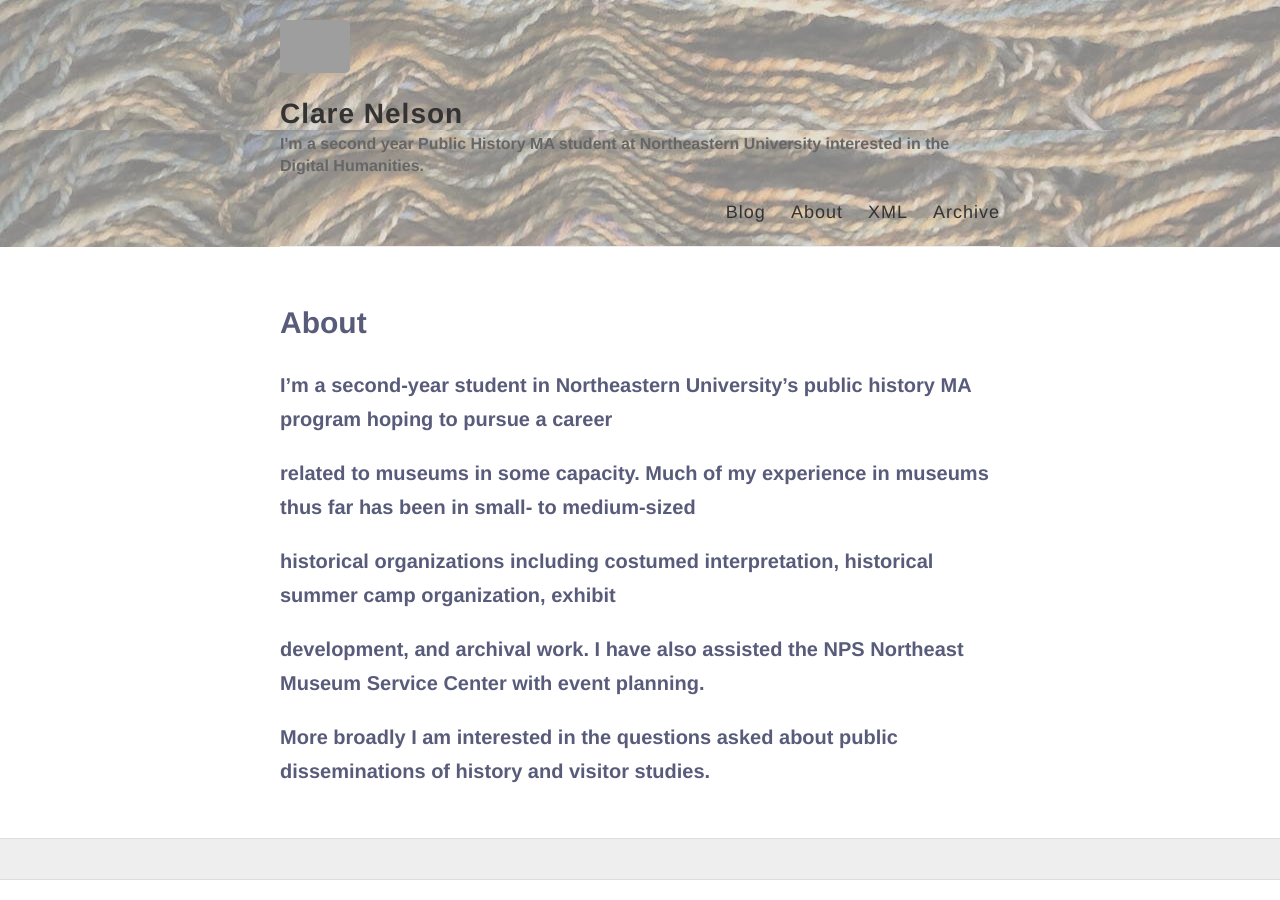
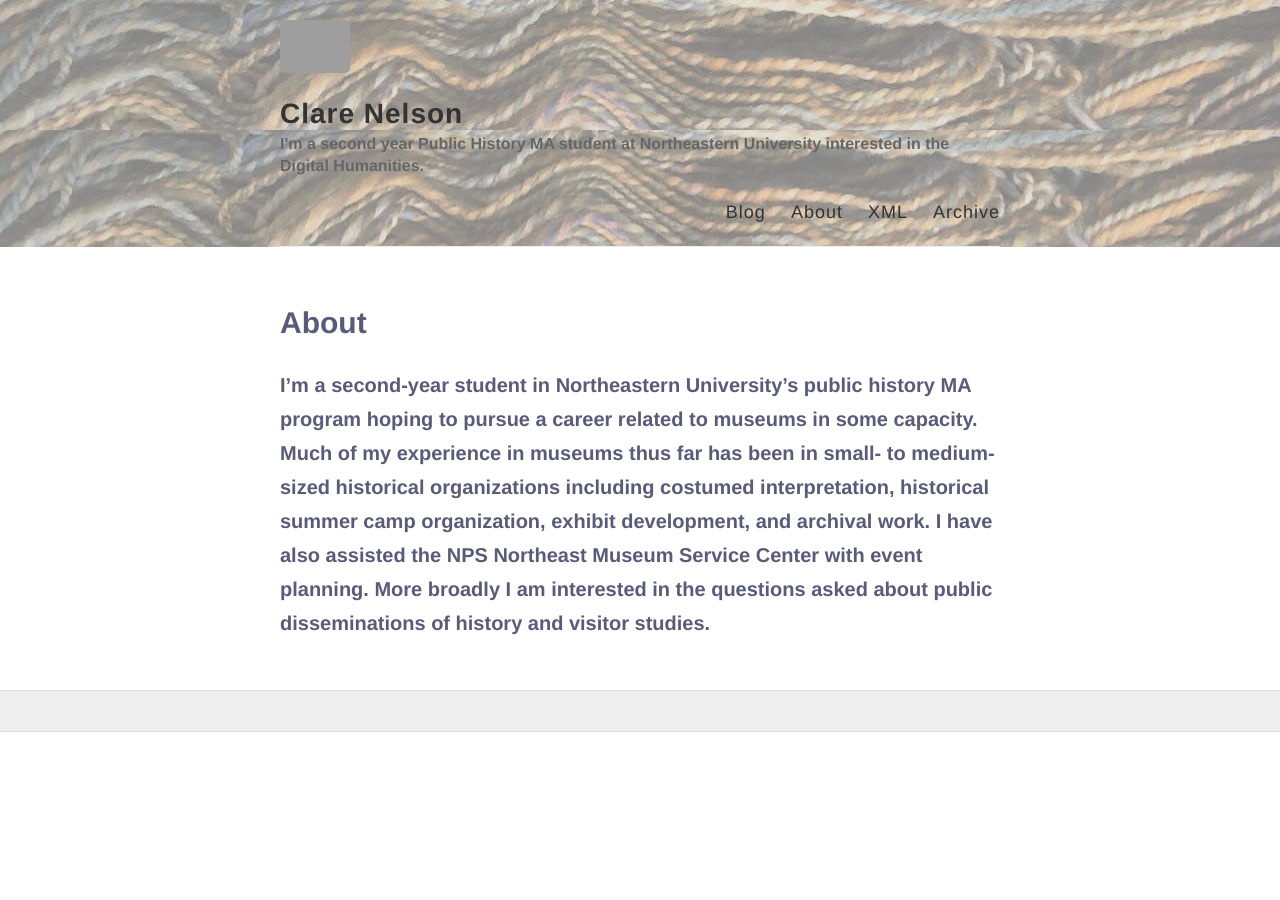
Before and after one commit to nelson-cla/nelson-cla.github.io, a Jekyll site: the page built from about.md, in a window 1280 px wide. Built offline with Jekyll 4.4.1, drawn with Linux system fonts in a browser that asks for light colours; grey boxes are pictures that could not be loaded.

```diff
--- a/about.md
+++ b/about.md
@@ -6,8 +6,4 @@ permalink: /about/
 
 
 
-### I'm a second-year student in Northeastern University’s public history MA program hoping to pursue a career
-### related to museums in some capacity. Much of my experience in museums thus far has been in small- to medium-sized
-### historical organizations including costumed interpretation, historical summer camp organization, exhibit
-### development, and archival work. I have also assisted the NPS Northeast Museum Service Center with event planning.
-### More broadly I am interested in the questions asked about public disseminations of history and visitor studies.
+### I'm a second-year student in Northeastern University’s public history MA program hoping to pursue a career related to museums in some capacity. Much of my experience in museums thus far has been in small- to medium-sized historical organizations including costumed interpretation, historical summer camp organization, exhibit development, and archival work. I have also assisted the NPS Northeast Museum Service Center with event planning. More broadly I am interested in the questions asked about public disseminations of history and visitor studies.
```
